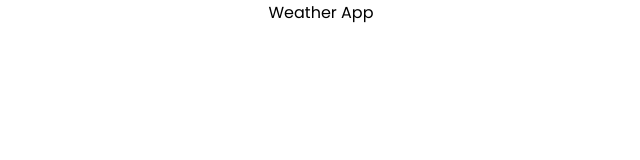
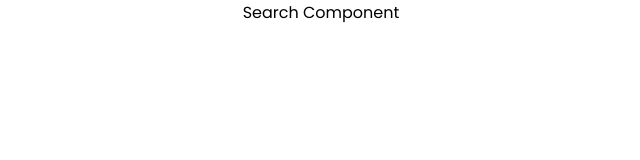
Before and after one commit to HaniyehPeyvandi/weather-app, a React (Create React App) app: page / in a window 1280 px wide. Shown: the top 160 px of the page, without its empty margins (319-959 px from the left). Built offline with nearby package versions, Linux system fonts and the light colour scheme.

Commit message:
add Search component

```diff
--- /dev/null
+++ b/src/components/Search/Search.js
@@ -0,0 +1,7 @@
+const Search = () => {
+  return (
+    <div>Search Component</div>
+   );
+}
+
+export default Search;
--- a/src/components/WeatherApp/WeatherApp.js
+++ b/src/components/WeatherApp/WeatherApp.js
@@ -1,6 +1,10 @@
+import Search from "../Search/Search";
+
 const WeatherApp = () => {
   return (
-    <div>Weather App</div>
+    <div>
+      <Search/>
+    </div>
    );
 }
 
```
